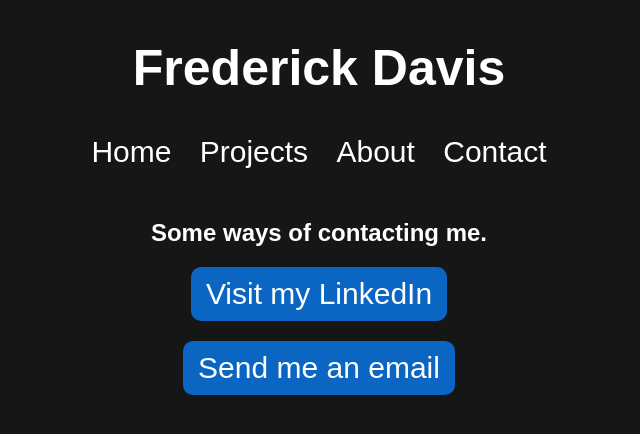
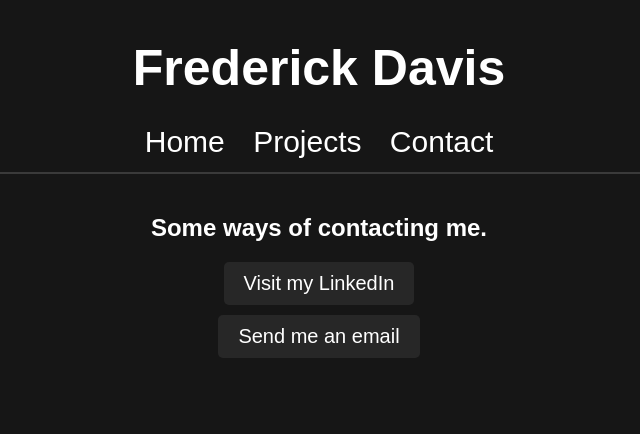
Before and after one commit to BiilGidi/Portfolio, a plain HTML site: page contact.html in a window 1280 px wide. Shown: the whole page, without its empty margins (321-961 px from the left). Drawn offline with Linux system fonts and the light colour scheme.

Commit message:
Update contact.html

```diff
--- a/contact.html
+++ b/contact.html
@@ -5,6 +5,11 @@
     <meta name="viewport" content="width=device-width, initial-scale=1.0">
     <title>Frederick Davis</title>
     <style>
+
+
+        /*STYLES FOR BODY & CONTENT*/
+
+
         body {
             font-family: Arial, sans-serif;
             margin: 0;
@@ -16,19 +21,33 @@
             background-color: #161616;
             color: #fff;
             padding: 5px 0;
+            margin-bottom: -10px;
             text-align: center;
         }
         h1 {
             font-size: 50px;
+        }
 
-        }
         nav {
             background-color: #161616;
             padding: 0px 0;
-            padding-bottom: 10px;
+            padding-bottom: 15px;
             text-align: center;
             font-size: 30px;
             transition: 0.25s;
+            position: relative;
+        }
+
+
+        nav::after {
+            content: '';
+            position: absolute;
+            bottom: 0;
+            left: 50%;
+            transform: translateX(-50%);
+            width: 80%;
+            height: 2px;
+            background-color: #3a3a3a;
         }
         nav ul {
             list-style-type: none;
@@ -63,20 +82,20 @@
         }
 
         body::-webkit-scrollbar {
-        width: 8px; /* Width of the scrollbar */
+        width: 8px;
         }
 
         body::-webkit-scrollbar-track {
-            background: #161616; /* Track color */
+            background: #161616;
         }
 
         body::-webkit-scrollbar-thumb {
-            background: #272727; /* Thumb color */
+            background: #272727;
             border-radius: 10px;
         }
 
         body::-webkit-scrollbar-thumb:hover {
-            background: #555; /* Thumb color on hover */
+            background: #555;
         }
 
         #home {
@@ -84,52 +103,43 @@
         }
 
 
-        .linkedin {
-             background-color: #0A66C2;
-             color: #fff;
-             border-radius: 10px;
-             border: none;
-             cursor: pointer;
-             margin-bottom: 20px;
-             font-size: 30px;
-             transition: background-color 0.15s;
-             transition: box-shadow 0.15s;
-             padding-left: 15px;
-             padding-right: 15px;
-             padding-top: 10px;
-             padding-bottom: 10px;
-                }
-        .linkedin:hover {
-            background-color: #2a7fd3;
-            box-shadow: inset 0 0 0 2px #ffffff;
-        }
-        .linkedin:active {
-            background-color: #498bce;
+            /*STYLES FOR BUTTONS*/
 
 
+        .linkedin {
+            margin-bottom: 10px;
+            background-color: #272727;
+            color: #fff;
+            border: none;
+            padding: 10px 20px;
+            font-size: 20px;
+            cursor: pointer;
+            border-radius: 5px;
         }
+
         .email {
-             background-color: #0A66C2;
-             color: #fff;
-             border-radius: 10px;
-             border: none;
-             cursor: pointer;
-             margin: 0px;
-             font-size: 30px;
-             transition: background-color 0.15s;
-             transition: box-shadow 0.15s;
-             padding-left: 15px;
-             padding-right: 15px;
-             padding-top: 10px;
-             padding-bottom: 10px;
-                }
-        .email:hover {
-            background-color: #2a7fd3;
-            box-shadow: inset 0 0 0 2px #ffffff;
+            margin-bottom: 10px;
+            background-color: #272727;
+            color: #fff;
+            border: none;
+            padding: 10px 20px;
+            font-size: 20px;
+            cursor: pointer;
+            border-radius: 5px;
+            transition: 0.15s;
         }
-        .email:active {
-            background-color: #498bce;
+
+        .email:hover,
+        .linkedin:hover {
+            background-color: #494949;
+
         }
+
+        .email:active,
+        .linkedin:active {
+            background-color: #6b6b6b;
+        }
+
     </style>
     </style>
 </head>
@@ -141,7 +151,6 @@
         <ul>
             <li><a href="index.html">Home</a></li>
             <li><a href="projects.html">Projects</a></li>
-            <li><a href="about.html">About</a></li>
             <li><a href="contact.html">Contact</a></li>
         </ul>
     </nav>
```
